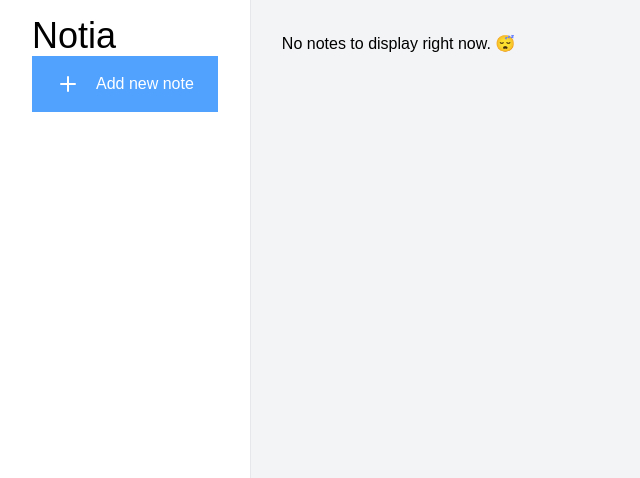
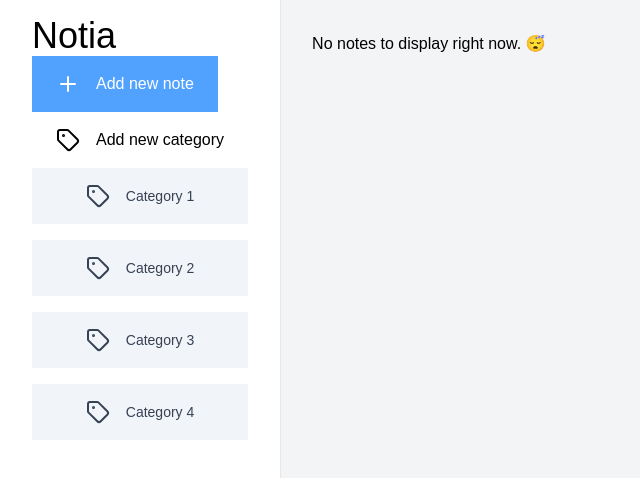
Before and after one commit to Klrfl/notia, a Svelte app: page / in a window 1280 px wide. Shown: the top 478 px of the page, without its empty margins (0-640 px from the left). Built offline with nearby package versions, Linux system fonts and the light colour scheme.

Commit message:
feat: add new button and list for note categories

```diff
--- a/src/App.svelte
+++ b/src/App.svelte
@@ -3,9 +3,10 @@
   import NoteItem from "./lib/NoteItem.svelte"
   import NoteForm from "./lib/NoteForm.svelte"
   import NoteEdit from "./lib/NoteEdit.svelte"
+  import NoteCategoryItem from "./lib/NoteCategoryItem.svelte"
   import Dialog from "./lib/ui/Dialog.svelte"
   import Button from "./lib/ui/Button.svelte"
-  import { Plus } from "lucide-svelte"
+  import { Plus, Tag } from "lucide-svelte"
   import { onMount } from "svelte"
   import { openDB } from "./shared/db.svelte"
 
@@ -109,8 +110,10 @@
 </script>
 
 <main class="flex">
-  <nav class="min-w-max bg-white outline outline-gray-200 min-h-screen">
-    <header class="px-8 py-4">
+  <nav
+    class="min-w-max bg-white outline outline-gray-200 min-h-screen px-8 py-4"
+  >
+    <header>
       <h1 class="text-4xl">{title}</h1>
 
       <Button icon onclick={() => (isAddingNote = true)}>
@@ -122,6 +125,19 @@
         <NoteForm noteAdded={handleAddNewNote} />
       </Dialog>
     </header>
+
+    <section class="flex flex-col-reverse">
+      <ul class="grid gap-4">
+        {#each [1, 2, 3, 4] as number}
+          <NoteCategoryItem {number} />
+        {/each}
+      </ul>
+
+      <Button icon variant="outline" onclick={() => alert("not implemented")}>
+        <Tag />
+        Add new category
+      </Button>
+    </section>
   </nav>
 
   <section class="p-8">
--- /dev/null
+++ b/src/lib/NoteCategoryItem.svelte
@@ -0,0 +1,18 @@
+<script lang="ts">
+  import Button from "../lib/ui/Button.svelte"
+  import { Tag } from "lucide-svelte"
+
+  const { number } = $props()
+</script>
+
+<li>
+  <Button
+    variant="none"
+    icon
+    onclick={() => alert("editing note...")}
+    class="w-full bg-slate-100 hover:bg-slate-100 px-4 py-2 text-sm text-gray-700 flex gap-2"
+  >
+    <Tag />
+    Category {number}
+  </Button>
+</li>
```
